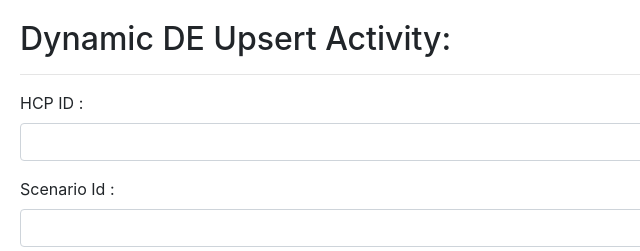
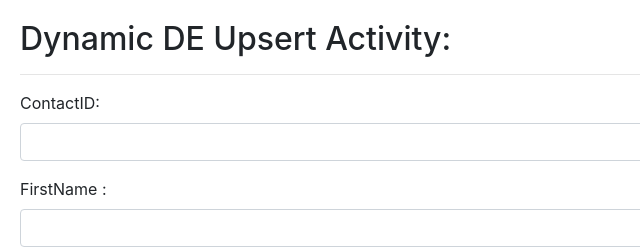
Before and after one commit to Pranav170196/SFMCJB, a website: page index.html in a window 1280 px wide. Shown: the top 251 px of the page, 0-640 px from the left. Drawn offline with nearby package versions, Linux system fonts and the light colour scheme.

Commit message:
custom activity changed

```diff
--- a/index.html
+++ b/index.html
@@ -38,11 +38,11 @@
     <h2>Dynamic DE Upsert Activity:</h2>
     <hr>
     <div class="form-group">
-        <div><label for="ContactID">HCP ID :</label></div>
+        <div><label for="ContactID">ContactID:</label></div>
         <input class="form-control" id="ContactID" type="text" name="ContactID" value="">
     </div>
     <div class="form-group">
-        <div><label for="FirstName">Scenario Id :</label></div>
+        <div><label for="FirstName">FirstName :</label></div>
         <input class="form-control" id="FirstName" type="text" name="FirstName" value="">
     </div>
     <div class="form-group">
```
